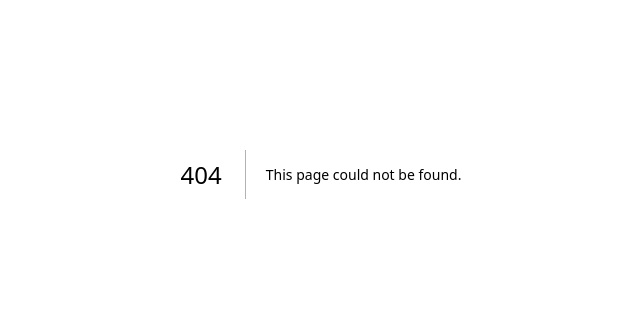
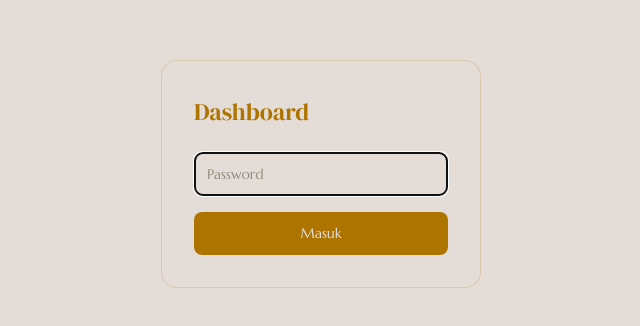
Before and after one commit to TEGAR-SRC/WEP-NIKAH, a Next.js app: page /dashboard/login in a window 1280 px wide. Before the commit this address had no page. Shown: the part 226-552 px from the top of the page, without its empty margins (319-959 px from the left). Built offline with nearby package versions, Linux system fonts and the light colour scheme.

Commit message:
dashboard auth (login + cookie), WA via wa.me link langsung

```diff
--- /dev/null
+++ b/src/app/api/auth/login/route.ts
@@ -0,0 +1,14 @@
+import { NextResponse } from "next/server";
+import { cookies } from "next/headers";
+
+const PASSWORD = process.env.DASHBOARD_PASSWORD ?? "admin123";
+
+export async function POST(req: Request) {
+  const { password } = await req.json();
+  if (password !== PASSWORD) {
+    return NextResponse.json({ error: "Wrong password" }, { status: 401 });
+  }
+  const c = await cookies();
+  c.set("dash-auth", "1", { httpOnly: true, secure: false, sameSite: "lax", maxAge: 86400 * 7 });
+  return NextResponse.json({ ok: true });
+}
--- a/src/app/dashboard/DashboardClient.tsx
+++ b/src/app/dashboard/DashboardClient.tsx
@@ -375,7 +375,6 @@ function KirimWATab() {
   const [template, setTemplate] = useState<Template | null>(null);
   const [selectedIds, setSelectedIds] = useState<Set<string>>(new Set());
   const [previewGuest, setPreviewGuest] = useState<Guest | null>(null);
-  const [sending, setSending] = useState(false);
 
   const fetchData = async () => {
     const [gRes, tRes] = await Promise.all([fetch("/api/guests"), fetch("/api/templates")]);
@@ -400,21 +399,14 @@ function KirimWATab() {
     return template.body.replace(/\{title\}/g, g.title).replace(/\{name\}/g, g.name).replace(/\{slug\}/g, g.slug);
   };
 
-  const send = async () => {
-    const selected = guests.filter((g) => selectedIds.has(g.id));
-    if (!selected.length) return alert("Pilih minimal satu tamu");
-    if (!template) return alert("Template tidak ditemukan");
-    setSending(true);
-    for (const g of selected) {
-      const message = fillMessage(g);
-      await fetch("/api/send-wa", {
-        method: "POST",
-        headers: { "Content-Type": "application/json" },
-        body: JSON.stringify({ guestId: g.id, phone: g.phone, message }),
-      });
-    }
-    setSending(false);
-    alert(`Tautan WA untuk ${selected.length} tamu telah dibuat. Buka log untuk melihat.`);
+  const waUrl = (g: Guest) => {
+    const msg = encodeURIComponent(fillMessage(g));
+    return `https://wa.me/${g.phone}?text=${msg}`;
+  };
+
+  const bulkWaUrls = () => {
+    const selected = guests.filter((g) => selectedIds.has(g.id) && g.phone);
+    return selected.map((g) => waUrl(g));
   };
 
   return (
@@ -432,6 +424,7 @@ function KirimWATab() {
             </th>
             <th style={s.th}>Nama</th>
             <th style={s.th}>Phone</th>
+            <th style={s.th}>WA</th>
             <th style={s.th}>Preview</th>
           </tr>
         </thead>
@@ -444,6 +437,13 @@ function KirimWATab() {
               <td style={s.td}>{g.name}</td>
               <td style={s.td}>{g.phone ?? "—"}</td>
               <td style={s.td}>
+                {g.phone ? (
+                  <a href={waUrl(g)} target="_blank" rel="noopener noreferrer" style={s.btn("var(--inv-accent)")}>
+                    Buka WA
+                  </a>
+                ) : "—"}
+              </td>
+              <td style={s.td}>
                 <button style={s.btn()} onClick={() => setPreviewGuest(previewGuest?.id === g.id ? null : g)}>
                   {previewGuest?.id === g.id ? "Tutup" : "Preview"}
                 </button>
@@ -451,7 +451,7 @@ function KirimWATab() {
             </tr>
           ))}
           {guests.length === 0 && (
-            <tr><td style={s.td} colSpan={4}>Belum ada tamu.</td></tr>
+            <tr><td style={s.td} colSpan={5}>Belum ada tamu.</td></tr>
           )}
         </tbody>
       </table>
@@ -461,9 +461,21 @@ function KirimWATab() {
           {fillMessage(previewGuest)}
         </div>
       )}
-      <div style={{ marginTop: 16 }}>
-        <button style={s.btn()} onClick={send} disabled={sending}>
-          {sending ? "Mengirim..." : `Kirim WA ke ${selectedIds.size} tamu`}
+      <div style={{ marginTop: 16, display: "flex", gap: 8 }}>
+        <button style={s.btn()} onClick={() => {
+          const urls = bulkWaUrls();
+          if (!urls.length) return alert("Pilih tamu dengan nomor WA");
+          urls.forEach((u) => window.open(u, "_blank"));
+        }}>
+          Buka WA untuk {selectedIds.size} tamu
+        </button>
+        <button style={s.btn("var(--inv-base)")} onClick={() => {
+          const urls = bulkWaUrls();
+          if (!urls.length) return alert("Pilih tamu dengan nomor WA");
+          navigator.clipboard.writeText(urls.join("\n"));
+          alert("Link WA tersalin!");
+        }}>
+          Salin Link WA
         </button>
       </div>
     </div>
--- /dev/null
+++ b/src/app/dashboard/login/page.tsx
@@ -0,0 +1,53 @@
+"use client";
+
+import { useState, FormEvent } from "react";
+import { useRouter } from "next/navigation";
+
+export default function LoginPage() {
+  const [password, setPassword] = useState("");
+  const [error, setError] = useState("");
+  const router = useRouter();
+
+  const handleSubmit = async (e: FormEvent) => {
+    e.preventDefault();
+    setError("");
+    const res = await fetch("/api/auth/login", {
+      method: "POST",
+      headers: { "Content-Type": "application/json" },
+      body: JSON.stringify({ password }),
+    });
+    if (res.ok) router.push("/dashboard");
+    else setError("Password salah");
+  };
+
+  return (
+    <div style={{
+      display: "flex", alignItems: "center", justifyContent: "center",
+      minHeight: "100vh", background: "var(--inv-bg)", color: "var(--inv-base)",
+    }}>
+      <form onSubmit={handleSubmit} style={{
+        background: "rgba(228,221,215,0.8)", padding: 32, borderRadius: 16,
+        border: "1px solid rgba(174,116,0,0.2)", width: 320,
+      }}>
+        <h1 style={{ fontSize: 24, marginBottom: 20, fontFamily: "DM Serif Display, serif", color: "var(--inv-accent)" }}>
+          Dashboard
+        </h1>
+        <input
+          type="password" value={password} onChange={(e) => setPassword(e.target.value)}
+          placeholder="Password" autoFocus
+          style={{
+            width: "100%", padding: "10px 12px", borderRadius: 8, border: "1px solid var(--inv-border)",
+            background: "var(--inv-bg)", color: "var(--inv-base)", fontSize: 14, boxSizing: "border-box",
+          }}
+        />
+        {error && <div style={{ color: "#c00", fontSize: 12, marginTop: 8 }}>{error}</div>}
+        <button type="submit" style={{
+          width: "100%", marginTop: 16, padding: "10px", borderRadius: 8, border: "none",
+          background: "var(--inv-accent)", color: "var(--btn-color)", fontSize: 14, cursor: "pointer",
+        }}>
+          Masuk
+        </button>
+      </form>
+    </div>
+  );
+}
--- a/src/app/dashboard/page.tsx
+++ b/src/app/dashboard/page.tsx
@@ -1,7 +1,11 @@
+import { cookies } from "next/headers";
+import { redirect } from "next/navigation";
 import DashboardClient from "./DashboardClient";
 
 export const metadata = { title: "Dashboard - Nikah" };
 
-export default function DashboardPage() {
+export default async function DashboardPage() {
+  const c = await cookies();
+  if (!c.has("dash-auth")) redirect("/dashboard/login");
   return <DashboardClient />;
 }
--- a/src/components/GuestbookSlide.tsx
+++ b/src/components/GuestbookSlide.tsx
@@ -31,6 +31,7 @@ export default function GuestbookSlide() {
   const handleSubmit = async (e: FormEvent) => {
     e.preventDefault();
     if (!message.trim()) return;
+    if (!guest.id) { setError("Silakan buka undangan via link pribadi Anda"); return; }
     setSending(true);
     setError("");
     try {
```
Also changed, not shown: 1 other file (tests, documents, lock files or other folders).
